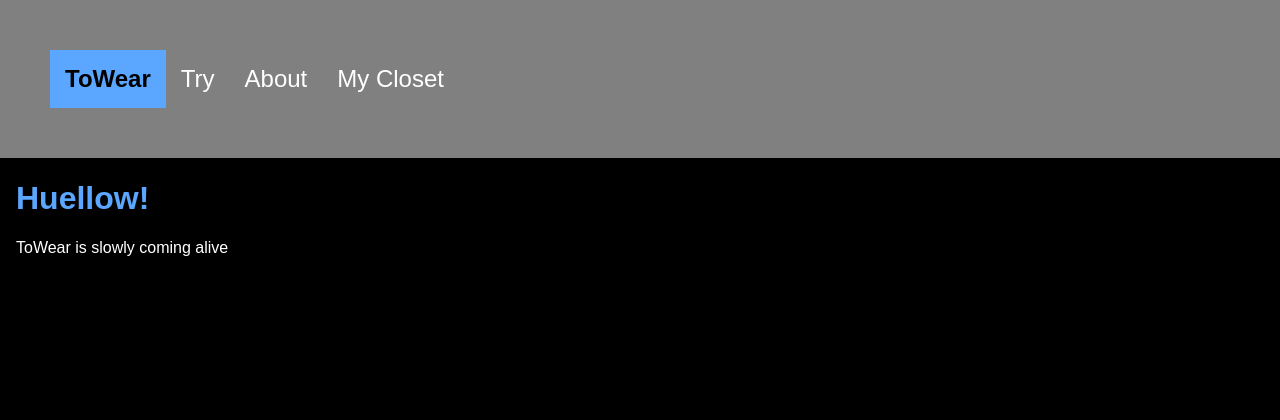
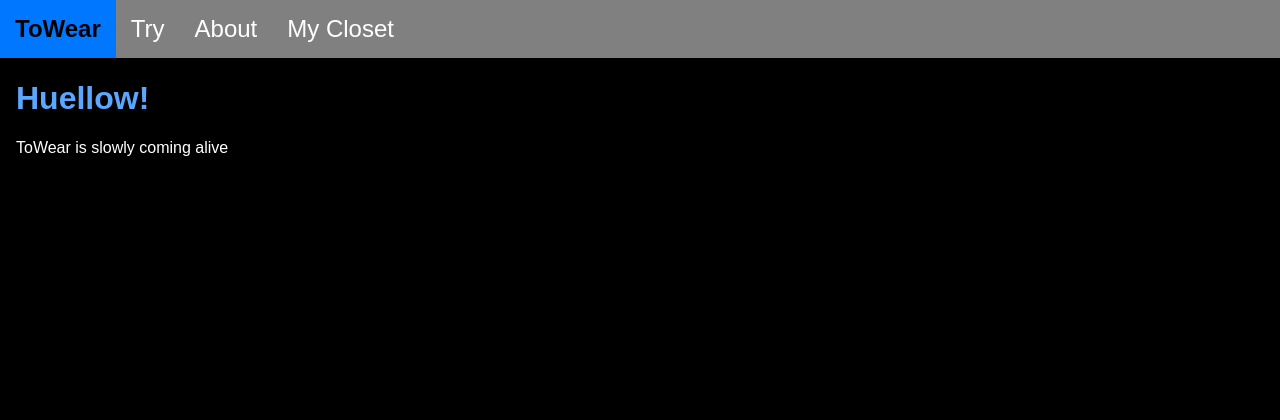
Before and after one commit to Mandawi/ToWear, a Flask app: page / in a window 1280 px wide; the page is wider, and only the part inside the window is pictured. Shown: the top 420 px of that part. After the commit the page ends 156 px from the top of that part, so only its background shows below. Run offline with Flask 2, Linux system fonts and the light colour scheme.

Commit message:
changed navigation theme

```diff
--- a/static/css/main.css
+++ b/static/css/main.css
@@ -11,7 +11,7 @@ color: white
 ul.sidenav {
   list-style-type: none;
   margin: 0;
-  padding: 50px;
+  padding: 0px;
   width: 25%;
   background-color:grey;
   position: fixed;
@@ -23,7 +23,7 @@ ul.sidenav {
 ul.sidenav li a {
   display: block;
   color: white;
-  padding: 8px 16px;
+  padding: 4px 8px;
   text-decoration: none;
 }
 
```
